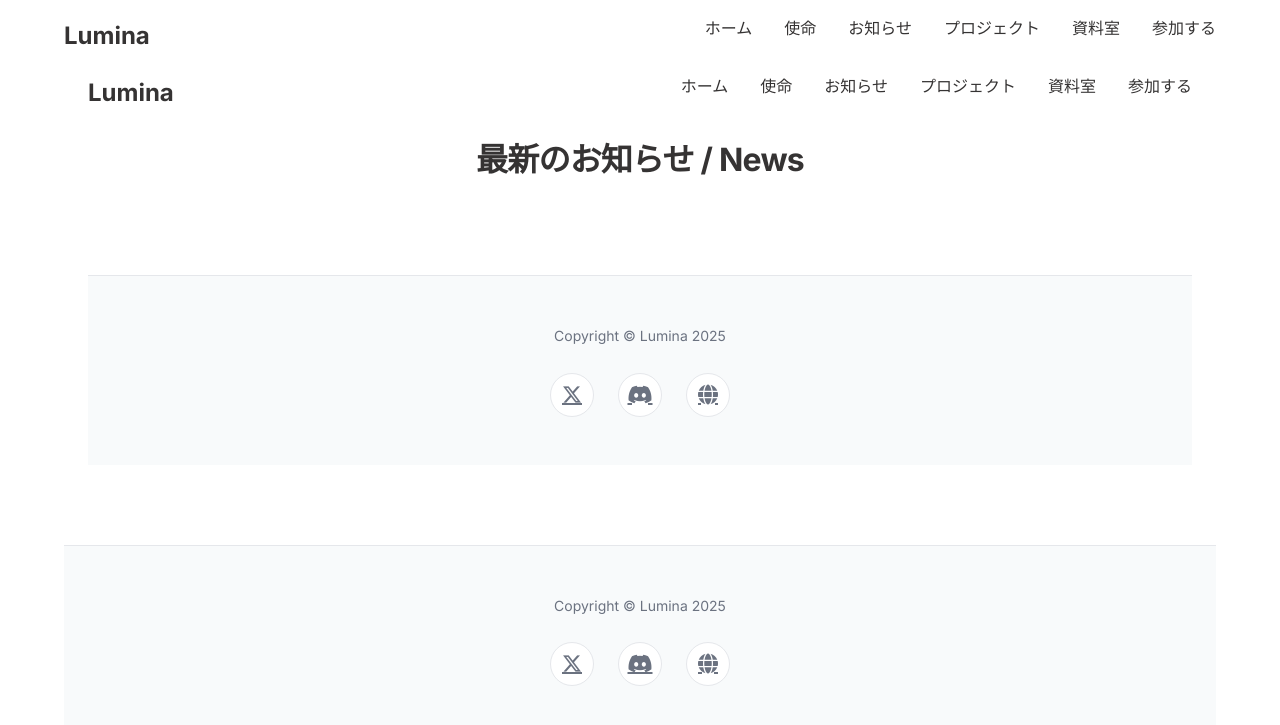
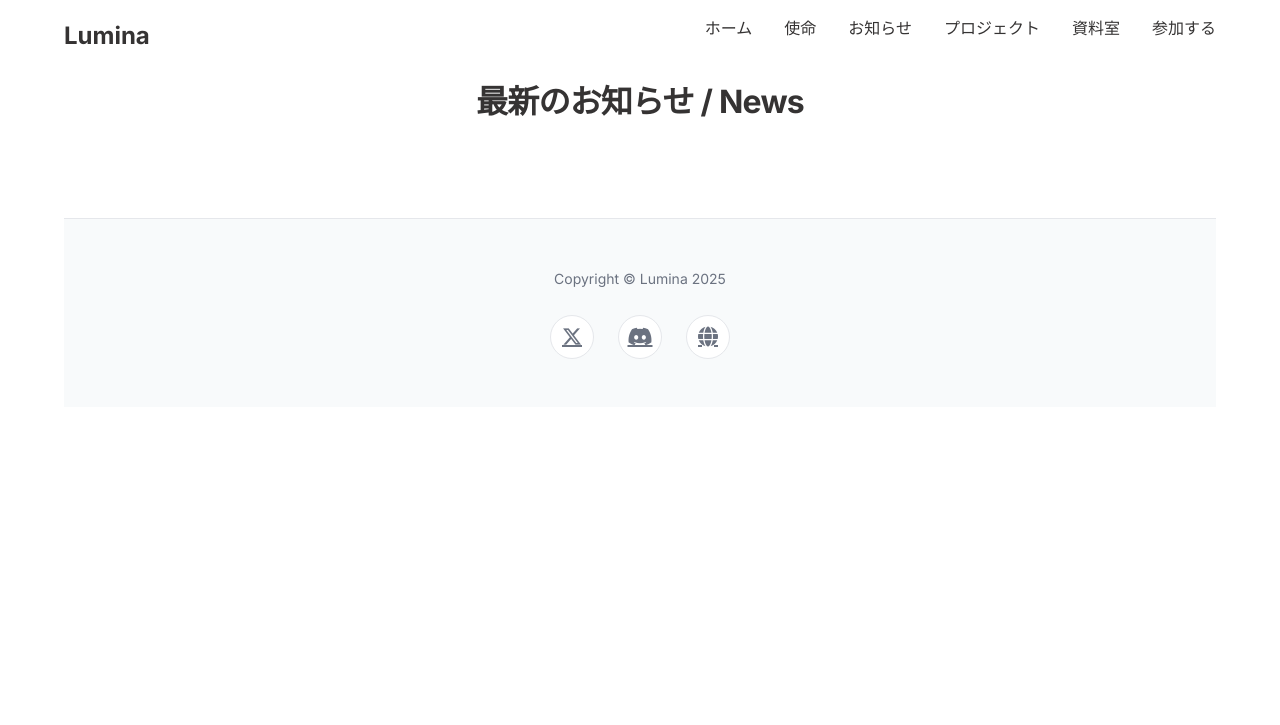
Before and after one commit to Lumina-Group/Lumina, a Jekyll site: the page built from pages/news.html, in a window 1280 px wide. Shown: the top 725 px of the page. Built offline with Jekyll 4.4.1, drawn with Linux system fonts in a browser that asks for light colours.

Commit message:
Add news: tttt

```diff
--- a/pages/news.html
+++ b/pages/news.html
@@ -2,42 +2,7 @@
 layout: default
 title: News - Lumina Group
 ---
-<!DOCTYPE html>
-<html lang="ja">
-<head>
-    <meta charset="UTF-8">
-    <meta name="viewport" content="width=device-width, initial-scale=1.0">
-    <title>News - Lumina Group</title>
-    <link rel="stylesheet" href="../resource/style.css">
-    <!-- ファビコン -->
-    <link rel="icon" type="image/png" href="../resource/lumina.png">
-    <!-- Google Fonts: Inter -->
-    <link rel="preconnect" href="https://fonts.googleapis.com">
-    <link rel="preconnect" href="https://fonts.gstatic.com" crossorigin>
-    <link href="https://fonts.googleapis.com/css2?family=Inter:wght@400;700&display=swap" rel="stylesheet">
-    <!-- Font Awesome for Icons -->
-    <link rel="stylesheet" href="https://cdnjs.cloudflare.com/ajax/libs/font-awesome/6.5.2/css/all.min.css" integrity="sha512-SnH5WK+bZxgPHs44uWIX+LLJAJ9/2PkPKZ5QiAj6Ta86w+fsb2TkcmfRyVX3pBnMFcV7oQPJkl9QevSCWr3W6A==" crossorigin="anonymous" referrerpolicy="no-referrer" />
-</head>
-<body>
-    <nav class="navbar">
-        <div class="container">
-            <a href="../index.html" class="navbar-brand">Lumina</a>
-            <button class="navbar-toggler" aria-label="Toggle navigation" aria-expanded="false">
-                <i class="fa-solid fa-bars"></i>
-            </button>
-            <div class="navbar-collapse">
-                <ul class="navbar-nav">
-                    <li class="nav-item"><a href="../index.html">ホーム</a></li>
-                    <li class="nav-item"><a href="mission.html">使命</a></li>
-                    <li class="nav-item"><a href="news.html">お知らせ</a></li>
-                    <li class="nav-item"><a href="projects.html">プロジェクト</a></li>
-                    <li class="nav-item"><a href="resources.html">資料室</a></li>
-                    <li class="nav-item"><a href="join.html">参加する</a></li>
-                </ul>
-            </div>
-        </div>
-    </nav>
-    <div class="container">
+
 <main>
     <section id="news">
         <br>
@@ -58,17 +23,4 @@ title: News - Lumina Group
             {% endfor %}
         </ul>
     </section>
-
 </main>
-        <footer class="site-footer">
-            <p>Copyright &copy; Lumina 2025</p>
-            <div class="social-links">
-                <a href="https://x.com/w85235" target="_blank" rel="noopener noreferrer" aria-label="X (Twitter)"><i class="fa-brands fa-x-twitter"></i></a>
-                <a href="https://discord.gg/y9TURVfVyb" target="_blank" rel="noopener noreferrer" aria-label="Discord"><i class="fa-brands fa-discord"></i></a>
-                <a href="https://lumina-group.github.io/Lumina" target="_blank" rel="noopener noreferrer" aria-label="Official Website"><i class="fa-solid fa-globe"></i></a>
-            </div>
-        </footer>
-    </div>
-    <script src="../resource/main.js"></script>
-    </body>
-</html>
```
Also changed, not shown: news/2025-08-20-tttt.md (added, +6 -0 lines). Lines whose indentation alone changed are shown as unchanged.
